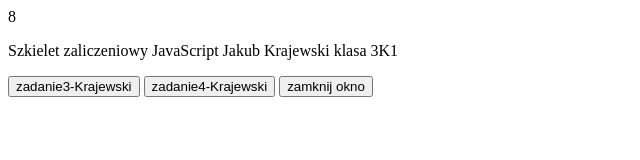
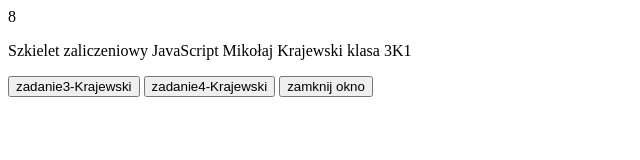
Before and after one commit to mikolaj9898/java, a plain HTML site: page z4_kra_zal.html in a window 1280 px wide. Shown: the full height of the page, 0-640 px from the left. Drawn offline with Linux system fonts and the light colour scheme.

Commit message:
Update z4_kra_zal.html

```diff
--- a/z4_kra_zal.html
+++ b/z4_kra_zal.html
@@ -18,7 +18,7 @@ window.close()
 </script>
 </head>
 <body>
-<p style="color=red;">Szkielet zaliczeniowy JavaScript Jakub Krajewski klasa 3K1</p>
+<p style="color=red;">Szkielet zaliczeniowy JavaScript Mikołaj Krajewski klasa 3K1</p>
 <form>
 <input type="button" name="zadanie3" value="zadanie3-Krajewski" onclick="WinOpen_z3_krajewski(' ')">
 <input type="button" name="zadanie4" value="zadanie4-Krajewski" onclick="WinOpen_z4_krajewski(' ')">
```
